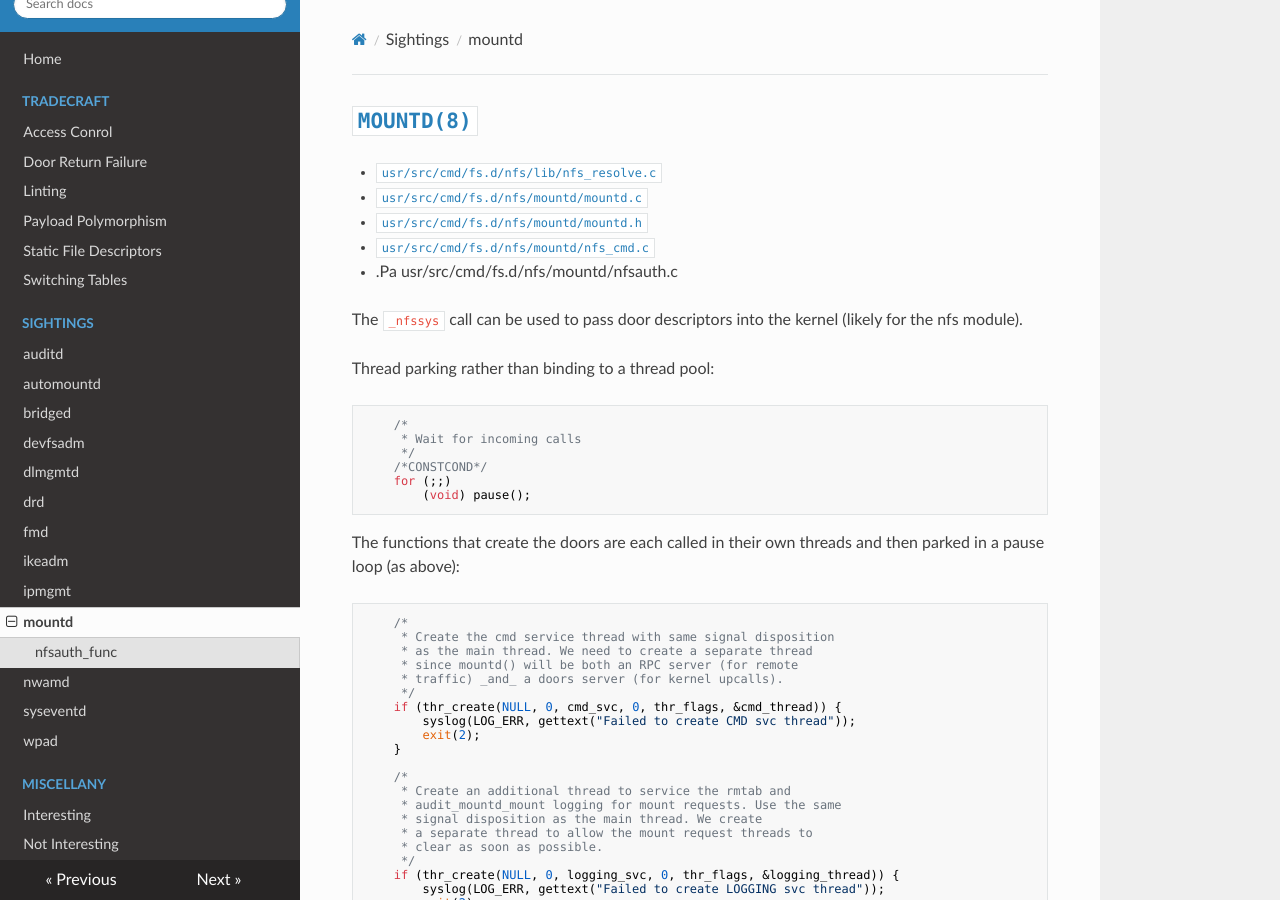
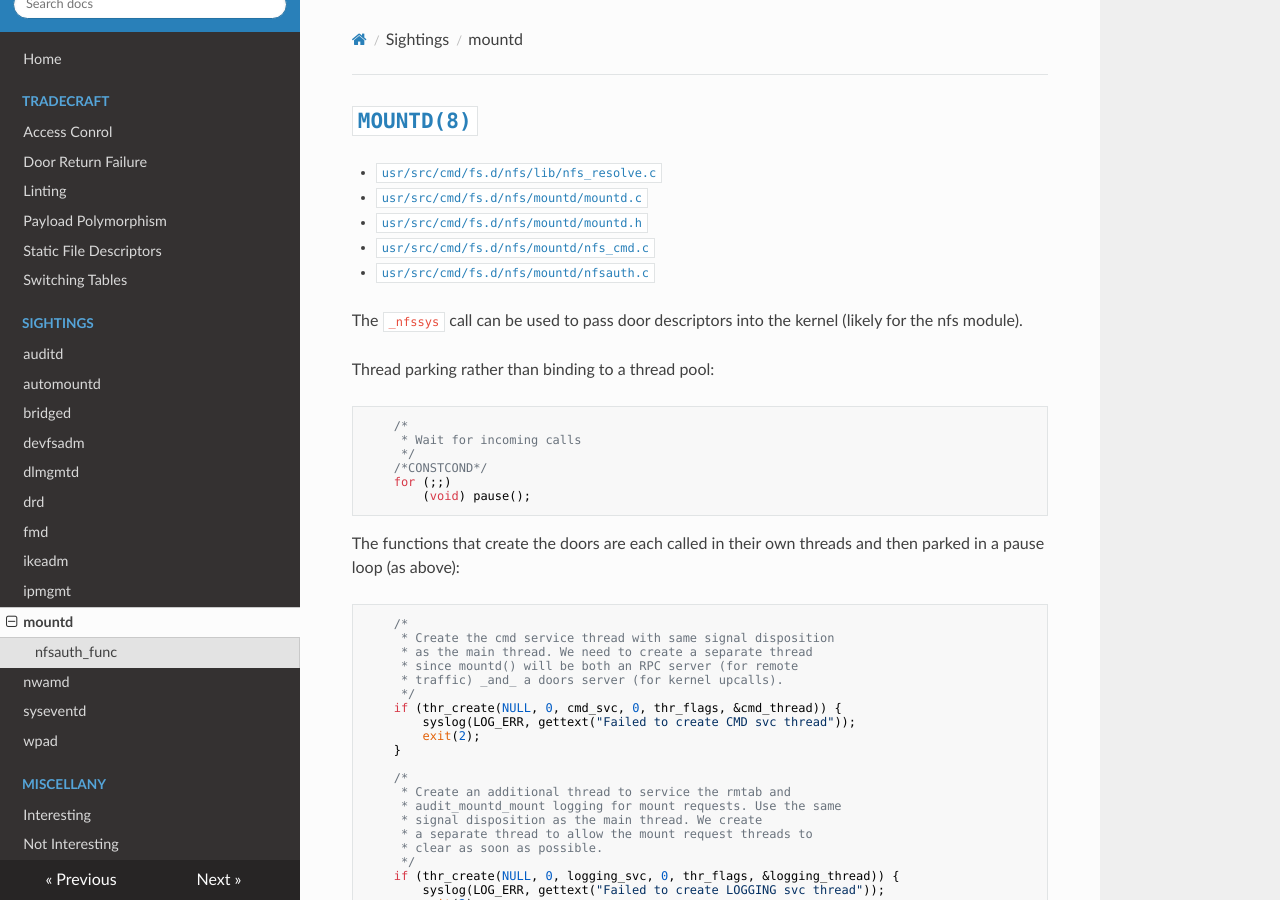
Before and after one commit to robertdfrench/doors-in-the-wild, an MkDocs documentation site: the page built from docs/mountd.md, in a window 1280 px wide and 900 px high. Built offline with MkDocs 1.6.1, drawn with Linux system fonts in a browser that asks for light colours; nearby versions of some CDN libraries.

Commit message:
Pathfix. Should've applied when committing 66f96f

```diff
--- a/docs/mountd.md
+++ b/docs/mountd.md
@@ -4,7 +4,7 @@
 * [`usr/src/cmd/fs.d/nfs/mountd/mountd.c`](https://github.com/illumos/illumos-gate/blob/master/usr/src/cmd/fs.d/nfs/mountd/mountd.c)
 * [`usr/src/cmd/fs.d/nfs/mountd/mountd.h`](https://github.com/illumos/illumos-gate/blob/master/usr/src/cmd/fs.d/nfs/mountd/mountd.h)
 * [`usr/src/cmd/fs.d/nfs/mountd/nfs_cmd.c`](https://github.com/illumos/illumos-gate/blob/master/usr/src/cmd/fs.d/nfs/mountd/nfs_cmd.c)
-* .Pa usr/src/cmd/fs.d/nfs/mountd/nfsauth.c
+* [`usr/src/cmd/fs.d/nfs/mountd/nfsauth.c`](https://github.com/illumos/illumos-gate/blob/master/usr/src/cmd/fs.d/nfs/mountd/nfsauth.c)
 
 
 The `_nfssys` call can be used to pass door descriptors into the kernel (likely
```
Also changed, not shown: README.md (+1 -1 lines).
